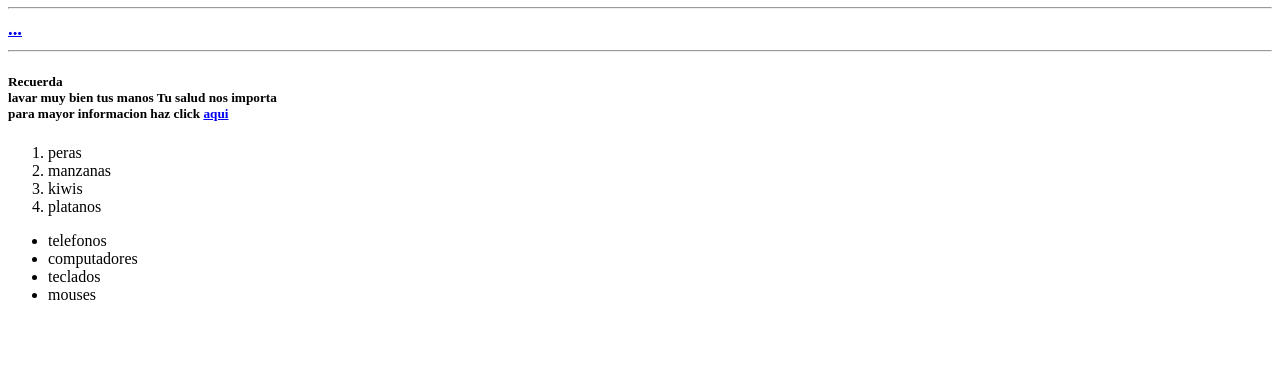
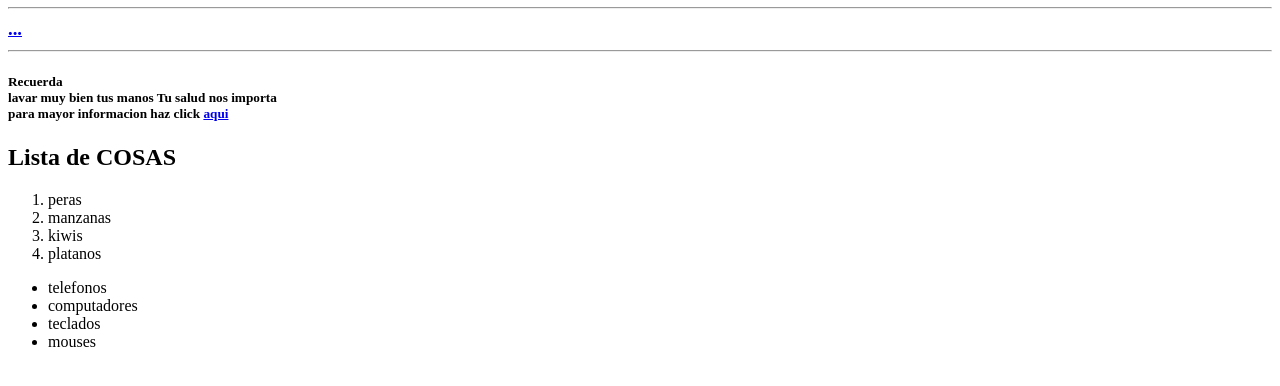
Before and after one commit to sebasolr/modulo1, a plain HTML site: page m01c02.html in a window 1280 px wide. Shown: the part 410-796 px from the top of the page. Drawn offline with Linux system fonts and the light colour scheme.

Commit message:
holi mundo

```diff
--- a/m01c02.html
+++ b/m01c02.html
@@ -26,6 +26,9 @@
 <!-- la listas no tienen ninguna importancia fueron cosas que se me vinieron a la mente, poner algo que funcione mejor -->
      </div>
     <div>
+        <h2>
+            Lista de COSAS
+        </h2>
         <ol>
             <li>peras</li>
             <li>manzanas</li>
```
